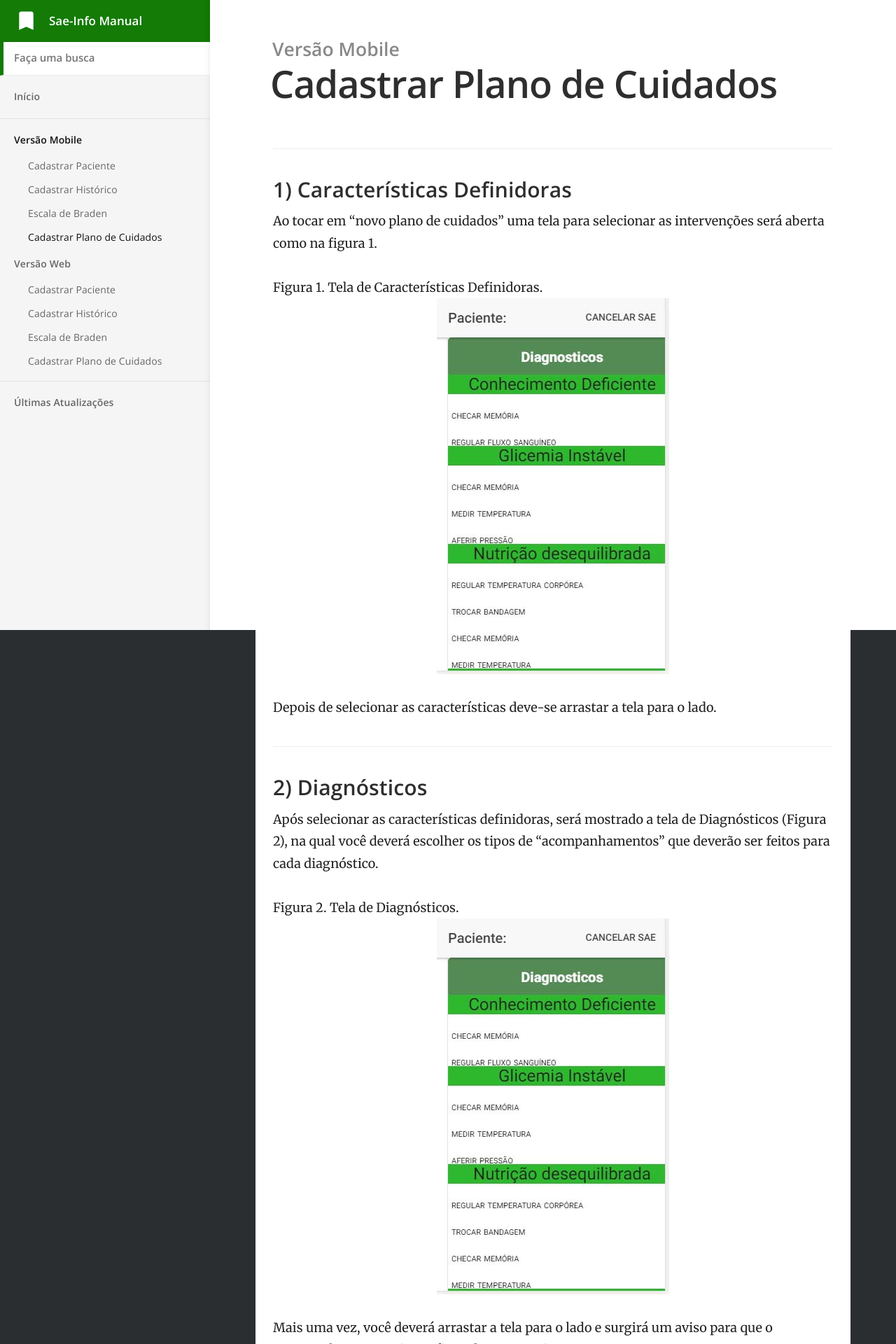
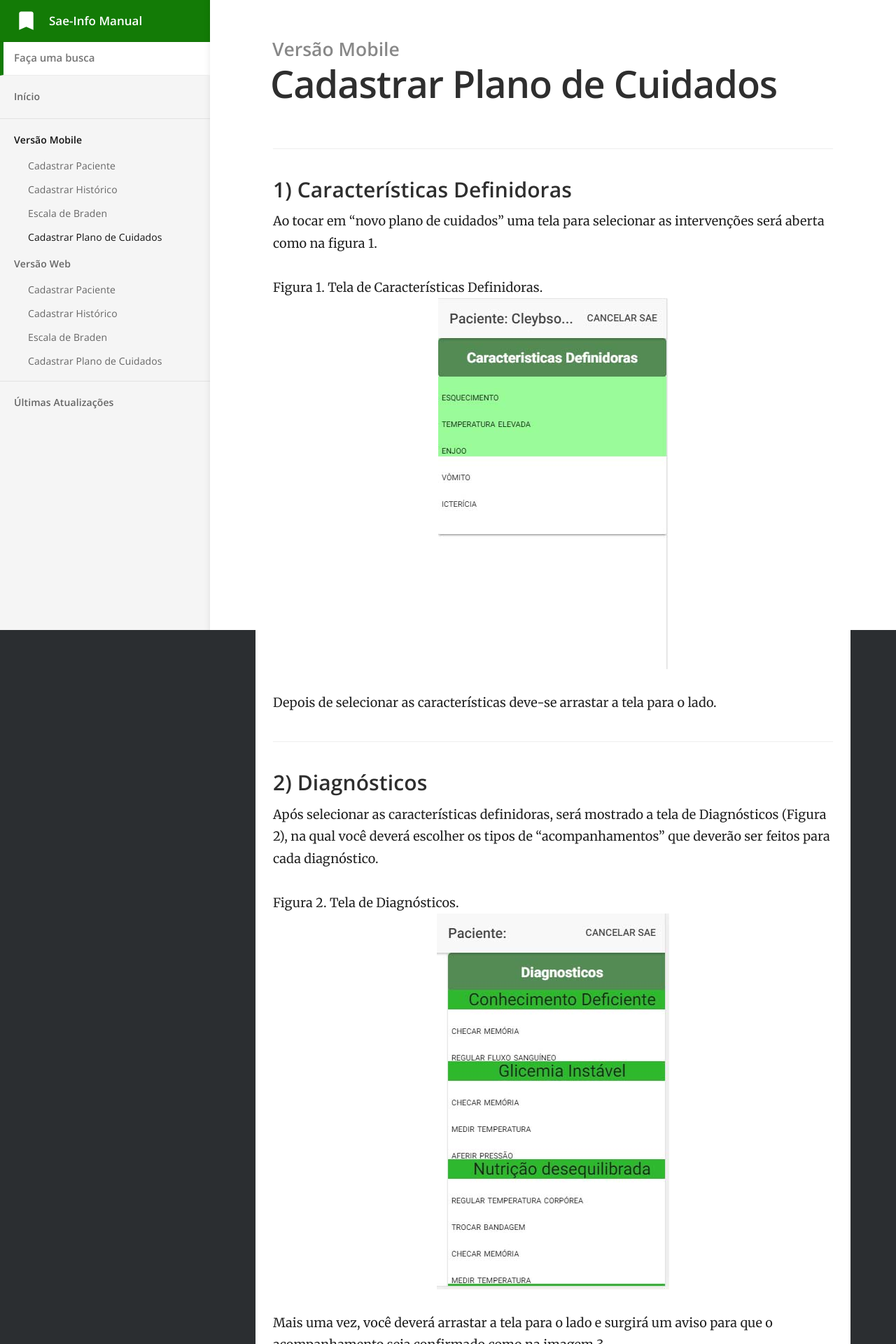
Before and after one commit to vldsoar/saeinfo-manual, a Jekyll site: the page built from _docs/mobile/plano-de-cuidados.md, in a window 1280 px wide. Shown: the top 1920 px of the page at 70% size. Built offline with Jekyll 4.4.1, drawn with Linux system fonts in a browser that asks for light colours.

Commit message:
imagem das caracteristicas definidoras

```diff
--- a/_docs/mobile/plano-de-cuidados.md
+++ b/_docs/mobile/plano-de-cuidados.md
@@ -9,7 +9,7 @@ order: 4
 Ao tocar em "novo plano de cuidados" uma tela para selecionar as intervenções será aberta como na figura 1.
 
 Figura 1. Tela de Características Definidoras.
-![]({{ site.baseurl }}/images/saemobile/plano/intervencao.jpg){:class="img-center"}
+![]({{ site.baseurl }}/images/saemobile/plano/carac.jpg){:class="img-center"}
 
 Depois de selecionar as características deve-se arrastar a tela para o lado.
 
```
